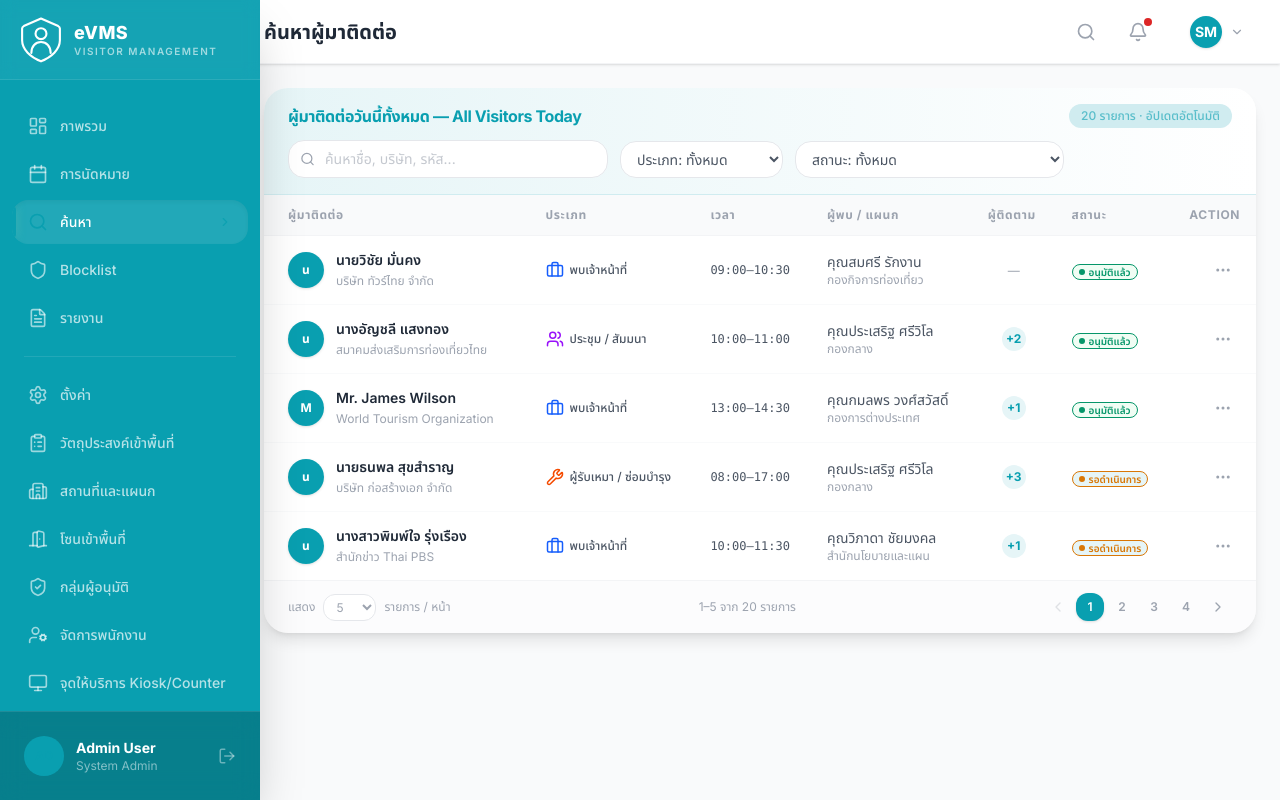
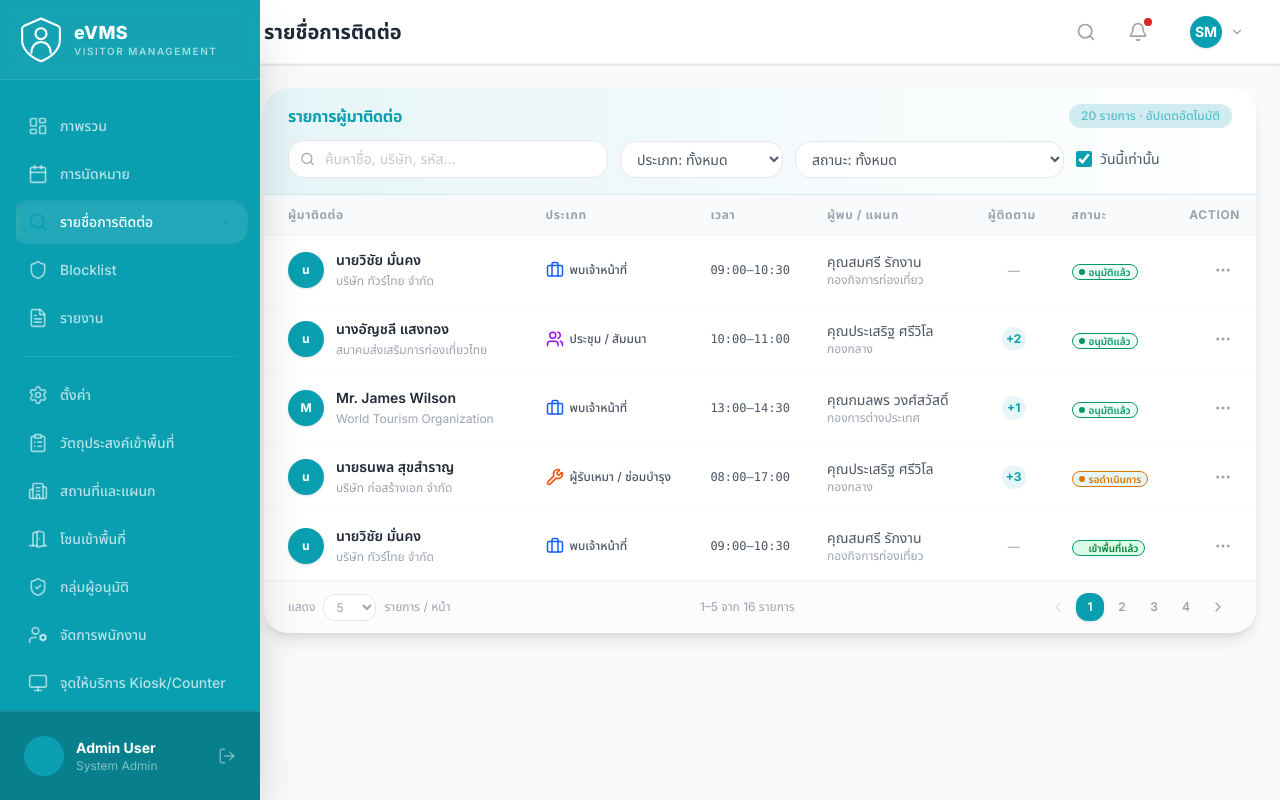
Before and after one commit to andamandev32-pixel/vms-mot-prototype, a Next.js app: page /web/search in a window 1280 px wide. Built offline with nearby package versions, Linux system fonts and the light colour scheme.

Commit message:
web/search: rename menu to รายชื่อการติดต่อ, add today-only checkbox filter

```diff
--- a/app/web/(app)/search/page.tsx
+++ b/app/web/(app)/search/page.tsx
@@ -16,6 +16,7 @@ import {
   type VisitStatus,
   type Appointment,
 } from "@/lib/mock-data";
+import { getMockToday } from "@/lib/thai-date";
 
 // ── Icons & Colors per visit type ──
 const visitTypeIcons: Record<VisitType, React.ReactNode> = {
@@ -46,9 +47,12 @@ export default function WebSearchPage() {
   const [search, setSearch] = useState("");
   const [filterType, setFilterType] = useState<VisitType | "all">("all");
   const [filterStatus, setFilterStatus] = useState<VisitStatus | "all">("all");
+  const [todayOnly, setTodayOnly] = useState(true);
+  const mockToday = getMockToday();
 
   // Filter
   const filtered = allAppts.filter((a) => {
+    if (todayOnly && a.date !== mockToday) return false;
     if (filterType !== "all" && a.type !== filterType) return false;
     if (filterStatus !== "all" && a.status !== filterStatus) return false;
     if (search.trim()) {
@@ -73,21 +77,21 @@ export default function WebSearchPage() {
 
   const goTo = (p: number) => setPage(Math.max(1, Math.min(p, totalPages)));
 
-  const hasFilters = search.trim() !== "" || filterType !== "all" || filterStatus !== "all";
-  const clearAll = () => { setSearch(""); setFilterType("all"); setFilterStatus("all"); setPage(1); };
+  const hasFilters = search.trim() !== "" || filterType !== "all" || filterStatus !== "all" || !todayOnly;
+  const clearAll = () => { setSearch(""); setFilterType("all"); setFilterStatus("all"); setTodayOnly(true); setPage(1); };
 
   const availableStatuses = Array.from(new Set(allAppts.map((a) => a.status)));
   const availableTypes = Array.from(new Set(allAppts.map((a) => a.type)));
 
   return (
     <div>
-      <Topbar title="ค้นหาผู้มาติดต่อ" />
+      <Topbar title="รายชื่อการติดต่อ" />
       <div className="p-6">
         <Card className="overflow-hidden border-0 shadow-lg rounded-2xl">
           <CardHeader className="bg-gradient-to-r from-primary-50 to-white border-b border-primary-100 px-6 py-4">
             <div className="flex justify-between items-center mb-3">
               <CardTitle className="text-base font-bold text-primary">
-                ผู้มาติดต่อวันนี้ทั้งหมด — All Visitors Today
+                รายการผู้มาติดต่อ
               </CardTitle>
               <span className="text-xs text-primary/60 font-medium bg-primary-100 px-3 py-1 rounded-full">
                 {allAppts.length} รายการ · อัปเดตอัตโนมัติ
@@ -130,6 +134,15 @@ export default function WebSearchPage() {
                   <option key={s} value={s}>{statusConfig[s].label} ({statusConfig[s].labelEn})</option>
                 ))}
               </select>
+              <label className="flex items-center gap-2 cursor-pointer select-none">
+                <input
+                  type="checkbox"
+                  checked={todayOnly}
+                  onChange={(e) => { setTodayOnly(e.target.checked); setPage(1); }}
+                  className="w-4 h-4 rounded border-gray-300 text-primary focus:ring-primary/30 accent-primary-600 cursor-pointer"
+                />
+                <span className="text-sm text-text-secondary">วันนี้เท่านั้น</span>
+              </label>
               {hasFilters && (
                 <button onClick={clearAll} className="flex items-center gap-1 px-3 py-2 text-xs font-semibold text-error hover:bg-error-light rounded-xl transition-colors">
                   <X size={14} /> ล้างตัวกรอง
--- a/components/web/Sidebar.tsx
+++ b/components/web/Sidebar.tsx
@@ -12,7 +12,7 @@ export default function Sidebar() {
     const navItems = [
         { href: "/web/dashboard", label: "ภาพรวม", icon: <LayoutDashboard size={20} /> },
         { href: "/web/appointments", label: "การนัดหมาย", icon: <Calendar size={20} /> },
-        { href: "/web/search", label: "ค้นหา", icon: <Search size={20} /> },
+        { href: "/web/search", label: "รายชื่อการติดต่อ", icon: <Search size={20} /> },
         { href: "/web/blocklist", label: "Blocklist", icon: <Shield size={20} /> },
         { href: "/web/reports", label: "รายงาน", icon: <FileText size={20} /> },
         { href: "/web/settings", label: "ตั้งค่า", icon: <Settings size={20} />, separator: true },
```
